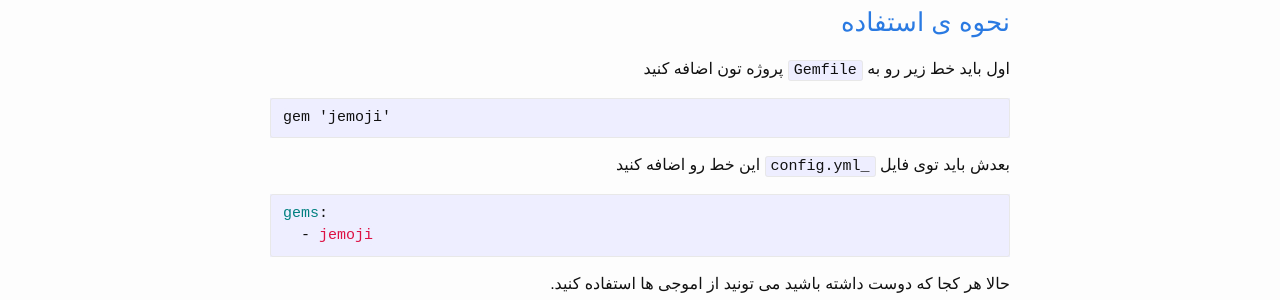
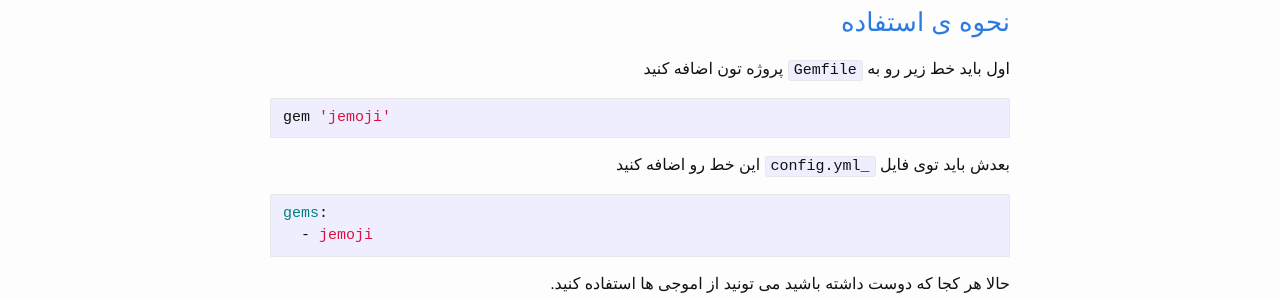
Before and after one commit to zaaferani/zaaferani67.github.io, a Jekyll site: the page built from _posts/2015-12-05-first.markdown, in a window 1280 px wide. Shown: the part 415-715 px from the top of the page. Built offline with Jekyll 4.4.1, drawn with Linux system fonts in a browser that asks for light colours; emoji names are drawn with the system emoji font; some web fonts are replaced; Markdown is read by kramdown in place of the engine named in the settings; comment, search, counter and statistics services are not loaded; part of the change alters nothing that is shown.

Commit message:
markdown

````diff
--- a/_config.yml
+++ b/_config.yml
@@ -24,9 +24,10 @@ github_username:  zaaferani67
 favicon: "img/favicon.png"
 
 # Build settings
-markdown: kramdown
-kramdown:
-    coderay_line_numbers: nil
+#markdown: kramdown
+markdown: markdown
+#kramdown:
+#    coderay_line_numbers: nil
 encoding: utf-8
 timezone: Asia/Tehran
 
--- a/_posts/2015-12-05-first.markdown
+++ b/_posts/2015-12-05-first.markdown
@@ -21,7 +21,7 @@ categories: jekyll
 
 اول باید خط زیر رو به `Gemfile` پروژه تون اضافه کنید
 
-```
+```ruby
 gem 'jemoji'
 ```
 
````
